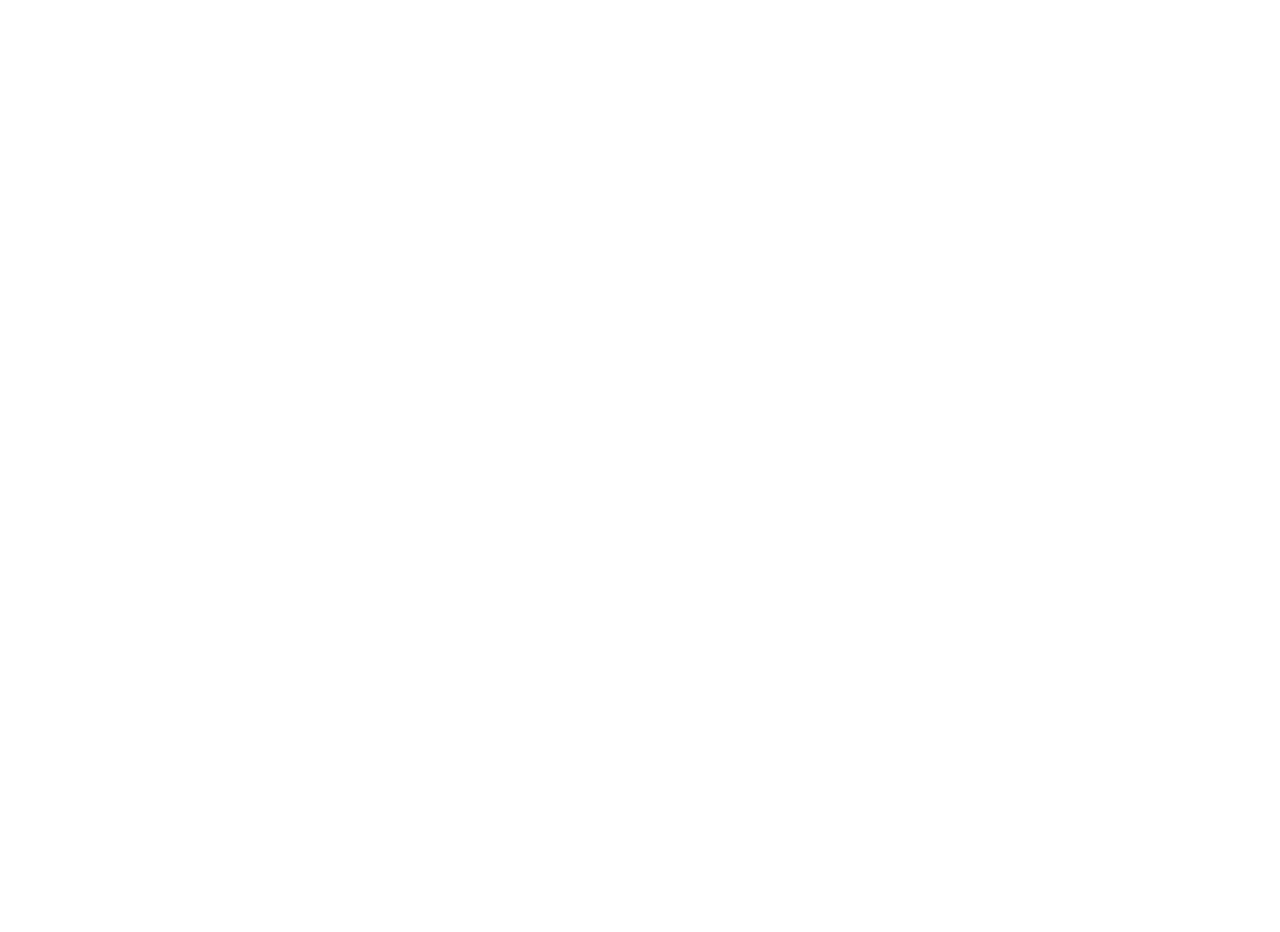
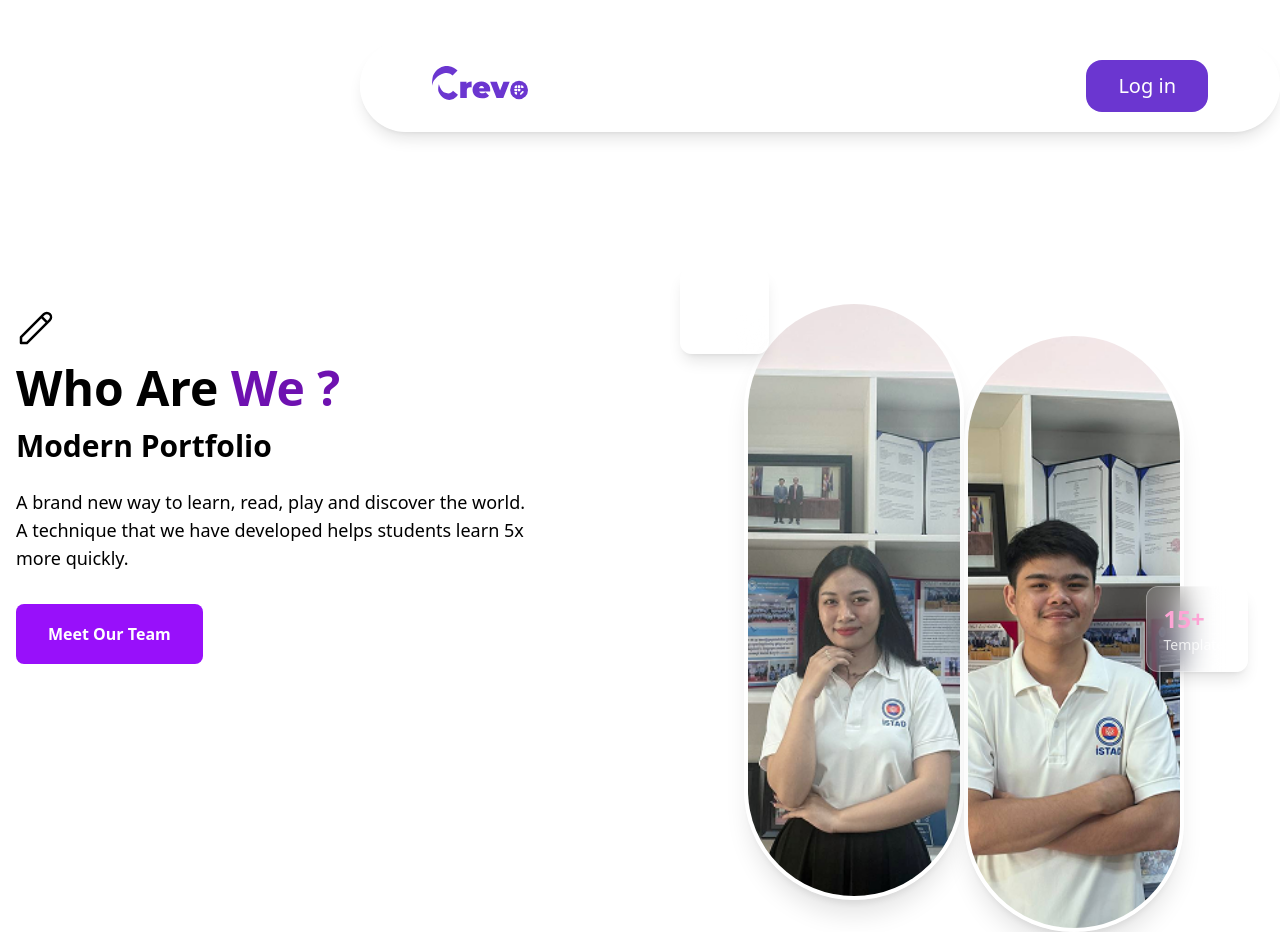
Before and after one commit to meypanhawath/found-web-final, a React (Vite) app: page / in a window 1280 px wide. Before the commit the page ends 800 px from the top, so only its background shows below. Built offline with nearby package versions, Linux system fonts and the light colour scheme.

Commit message:
update: about page and img

```diff
--- a/src/App.jsx
+++ b/src/App.jsx
@@ -1,8 +1,9 @@
+import About from "./pages/about/About";
 
 function App() {
   return (
     <body>
-
+      <About />
     </body>
   );
 }
```
Also changed, not shown: src/assets/Endy.png (added), src/assets/Yanut.png (added).
